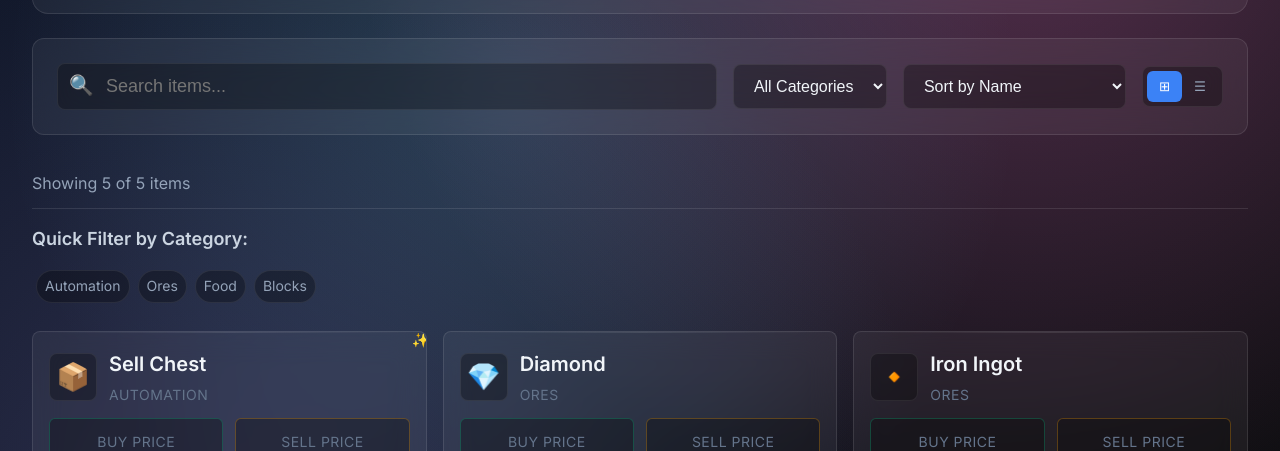
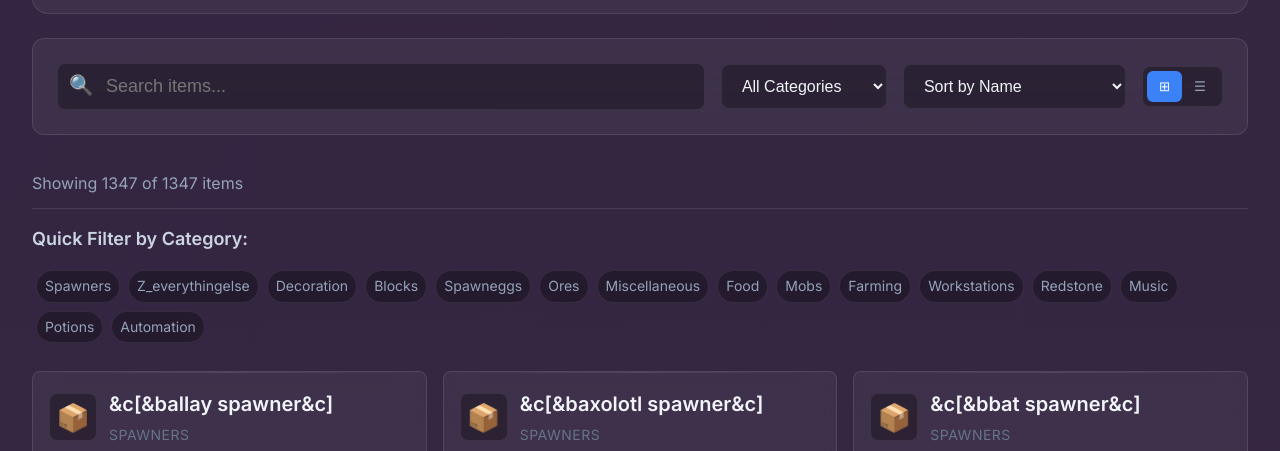
Before and after one commit to minecraftwarriders/minecraftwarriders.github.io, a plain HTML site: page pages/items.html in a window 1280 px wide. Shown: the part 349-800 px from the top of the page. Drawn offline with Linux system fonts and the light colour scheme; no server answers; files whose address does not match are found by name.

Commit message:
Fix YAML data loading and integrate real item data
- Fixed file path for YAML loading (pages/sections/ instead of sections/)
- Updated ItemDataLoader with correct category list
- Integrated real YAML data loader in items page
- Added comprehensive item icons for better visual display
- Updated category filter dropdown with all available categories
- Added error handling and toast notifications for data loading

```diff
--- a/assets/utils.js
+++ b/assets/utils.js
@@ -73,8 +73,9 @@ class ItemDataLoader {
     constructor() {
         this.cache = new Map();
         this.categories = [
-            'Automation', 'Blocks', 'Food', 'Farming', 'Ores',
-            'Potions', 'Redstone', 'SpawnEggs', 'Spawners',
+            'Automation', 'Blocks', 'Decoration', 'Dyes', 'Enchanting',
+            'Farming', 'Food', 'Miscellaneous', 'Mobs', 'Music',
+            'Ores', 'Potions', 'Redstone', 'SpawnEggs', 'Spawners',
             'Workstations', 'Z_EverythingElse'
         ];
         this.itemIcons = new Map([
@@ -86,7 +87,19 @@ class ItemDataLoader {
             ['BEEF', '🥩'], ['PORKCHOP', '🥓'], ['CHICKEN', '🍗'],
             ['IRON_PICKAXE', '⛏️'], ['IRON_SWORD', '⚔️'], ['IRON_AXE', '🪓'],
             ['BOW', '🏹'], ['ARROW', '➡️'], ['COAL', '⚫'],
-            ['REDSTONE', '🔴'], ['LAPIS_LAZULI', '🔵'], ['GLOWSTONE_DUST', '✨']
+            ['REDSTONE', '🔴'], ['LAPIS_LAZULI', '🔵'], ['GLOWSTONE_DUST', '✨'],
+            // Decoration items
+            ['CHAIN', '⛓️'], ['FLOWER_POT', '🪴'], ['ITEM_FRAME', '🖼️'],
+            ['PAINTING', '🎨'], ['ARMOR_STAND', '🚶'], ['BANNER', '🏴'],
+            // Food items
+            ['COOKED_BEEF', '🍖'], ['COOKED_CHICKEN', '🍗'], ['COOKED_SALMON', '🍣'],
+            ['COOKIE', '🍪'], ['CAKE', '🎂'], ['PUMPKIN_PIE', '🥧'],
+            // Blocks
+            ['COBBLESTONE', '🪨'], ['DIRT', '🟫'], ['GRASS_BLOCK', '🟩'],
+            ['SAND', '🟨'], ['GRAVEL', '⚫'], ['WOOD_PLANKS', '🟫'],
+            // Ores
+            ['COAL_ORE', '⚫'], ['IRON_ORE', '🔸'], ['GOLD_ORE', '🟨'],
+            ['DIAMOND_ORE', '💎'], ['EMERALD_ORE', '💚'], ['REDSTONE_ORE', '🔴']
         ]);
     }
 
@@ -112,7 +125,7 @@ class ItemDataLoader {
         }
 
         try {
-            const response = await fetch(`sections/${category}.yml`);
+            const response = await fetch(`pages/sections/${category}.yml`);
             if (!response.ok) {
                 throw new Error(`Failed to load ${category}: ${response.status}`);
             }
--- a/pages/items.html
+++ b/pages/items.html
@@ -21,6 +21,9 @@
 
     <!-- Shared CSS -->
     <link rel="stylesheet" href="../assets/styles.css">
+
+    <!-- Utilities -->
+    <script src="../assets/utils.js"></script>
 
     <style>
         /* Items page specific styles */
@@ -502,10 +505,21 @@
                 <option value="">All Categories</option>
                 <option value="automation">Automation</option>
                 <option value="blocks">Blocks</option>
+                <option value="decoration">Decoration</option>
+                <option value="dyes">Dyes</option>
+                <option value="enchanting">Enchanting</option>
+                <option value="farming">Farming</option>
                 <option value="food">Food</option>
-                <option value="farming">Farming</option>
+                <option value="miscellaneous">Miscellaneous</option>
+                <option value="mobs">Mobs</option>
+                <option value="music">Music</option>
                 <option value="ores">Ores</option>
-                <option value="tools">Tools</option>
+                <option value="potions">Potions</option>
+                <option value="redstone">Redstone</option>
+                <option value="spawneggs">Spawn Eggs</option>
+                <option value="spawners">Spawners</option>
+                <option value="workstations">Workstations</option>
+                <option value="z_everythingelse">Everything Else</option>
             </select>
 
             <select class="sort-select" id="sortSelect">
@@ -554,50 +568,8 @@
     </div>
 
     <script>
-        // Sample item data structure - in a real implementation, this would be loaded from your YAML files
-        const sampleItems = [
-            {
-                material: 'CHEST',
-                name: 'Sell Chest',
-                category: 'automation',
-                buy: 10000,
-                sell: -1,
-                special: true,
-                icon: '📦'
-            },
-            {
-                material: 'DIAMOND',
-                name: 'Diamond',
-                category: 'ores',
-                buy: 100,
-                sell: 25,
-                icon: '💎'
-            },
-            {
-                material: 'IRON_INGOT',
-                name: 'Iron Ingot',
-                category: 'ores',
-                buy: 10,
-                sell: 2.5,
-                icon: '🔸'
-            },
-            {
-                material: 'BREAD',
-                name: 'Bread',
-                category: 'food',
-                buy: 15.75,
-                sell: 3.94,
-                icon: '🍞'
-            },
-            {
-                material: 'STONE',
-                name: 'Stone',
-                category: 'blocks',
-                buy: 0.72,
-                sell: 0.18,
-                icon: '🪨'
-            }
-        ];
+        // Item data loader instance
+        const itemLoader = new ItemDataLoader();
 
         // State management
         let currentItems = [];
@@ -617,11 +589,8 @@
                 // Show loading state
                 showLoading(true);
 
-                // In a real implementation, you would fetch from your YAML files
-                // For demo purposes, we'll use the sample data
-                await new Promise(resolve => setTimeout(resolve, 1000)); // Simulate loading
-
-                currentItems = sampleItems;
+                // Load items from YAML files
+                currentItems = await itemLoader.loadAllItems();
                 filteredItems = [...currentItems];
 
                 renderItems();
@@ -629,9 +598,25 @@
                 generateCategoryChips();
 
                 showLoading(false);
+
+                // Show success message
+                if (window.toast) {
+                    window.toast.show(`Loaded ${currentItems.length} items successfully!`, 'success', 3000);
+                }
             } catch (error) {
                 console.error('Error loading items:', error);
                 showLoading(false);
+
+                // Show error and use fallback data
+                if (window.toast) {
+                    window.toast.show('Failed to load item data. Using fallback data.', 'warning');
+                }
+
+                currentItems = itemLoader.getFallbackItems();
+                filteredItems = [...currentItems];
+                renderItems();
+                updateItemsCount();
+                generateCategoryChips();
             }
         }
 
```
